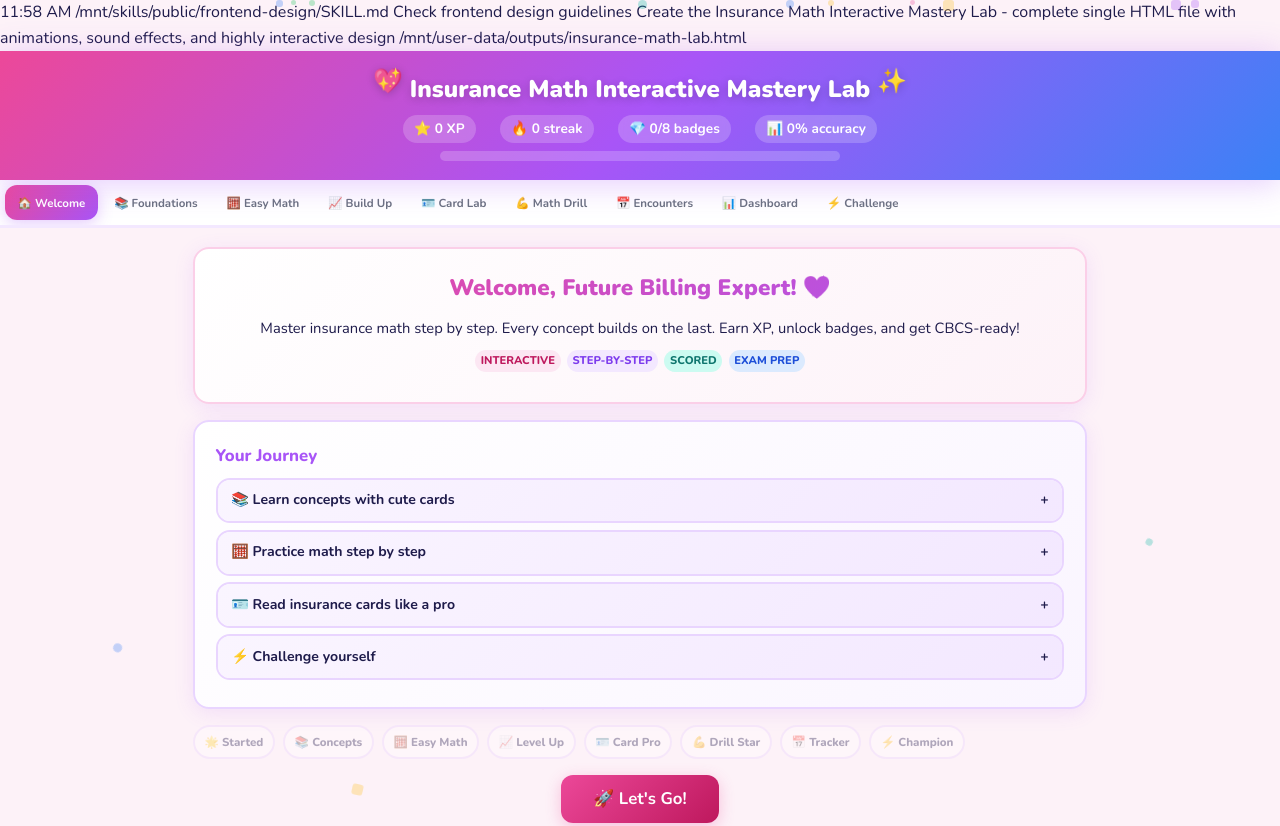
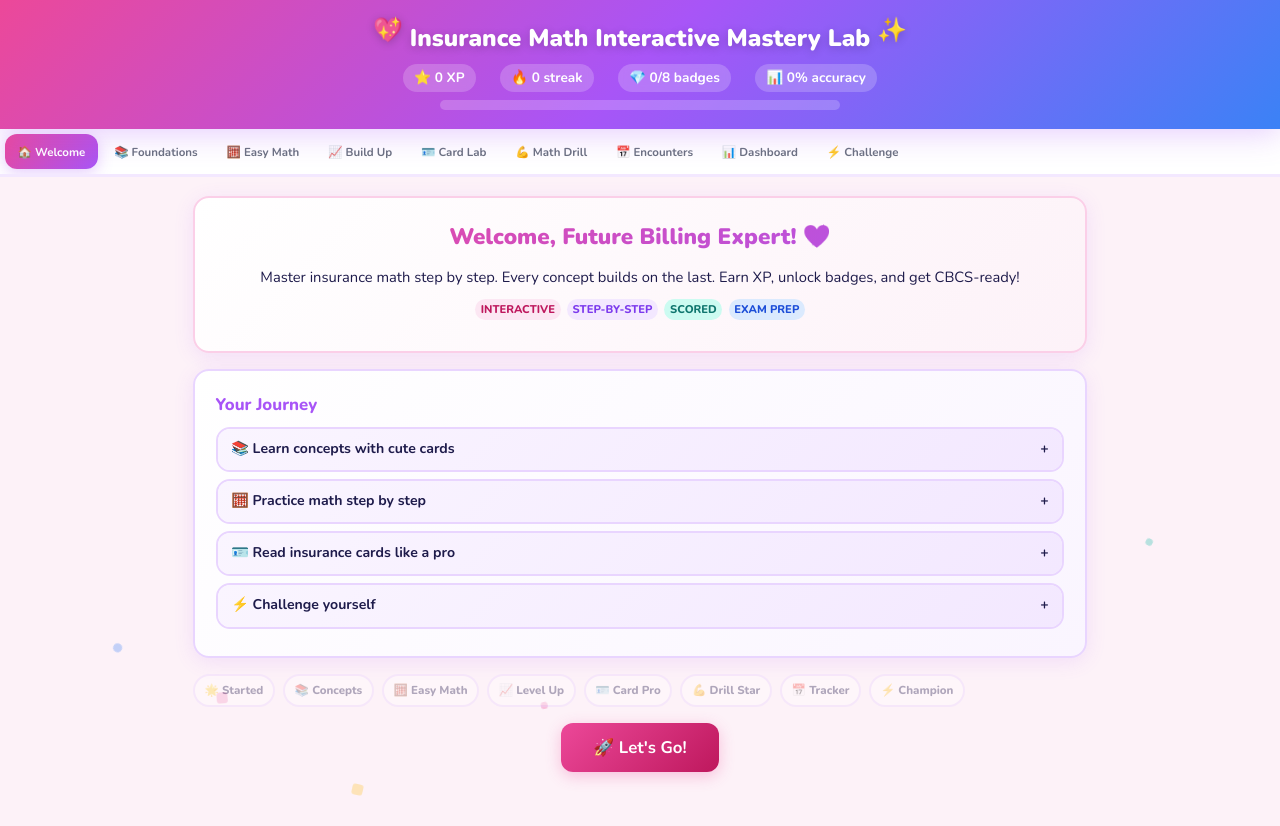
Before and after one commit to hlhomaee-del/mathlab2, a plain HTML site: page index.html in a window 1280 px wide. Shown: the top 826 px of the page. Drawn offline with nearby package versions, Linux system fonts and the light colour scheme.

Commit message:
Remove old tool_calls and add DOCTYPE declaration

```diff
--- a/index.html
+++ b/index.html
@@ -1,14 +1,4 @@
-11:58 AM<tool_calls>
-<invoke name="view">
-<parameter name="path">/mnt/skills/public/frontend-design/SKILL.md</parameter>
-<parameter name="description">Check frontend design guidelines</parameter>
-</invoke>
-</tool_calls>
-<tool_calls>
-<invoke name="create_file">
-<parameter name="description">Create the Insurance Math Interactive Mastery Lab - complete single HTML file with animations, sound effects, and highly interactive design</parameter>
-<parameter name="path">/mnt/user-data/outputs/insurance-math-lab.html</parameter>
-<parameter name="file_text"><!DOCTYPE html>
+<!DOCTYPE html>
 <html lang="en">
 <head>
 <meta charset="UTF-8">
```
